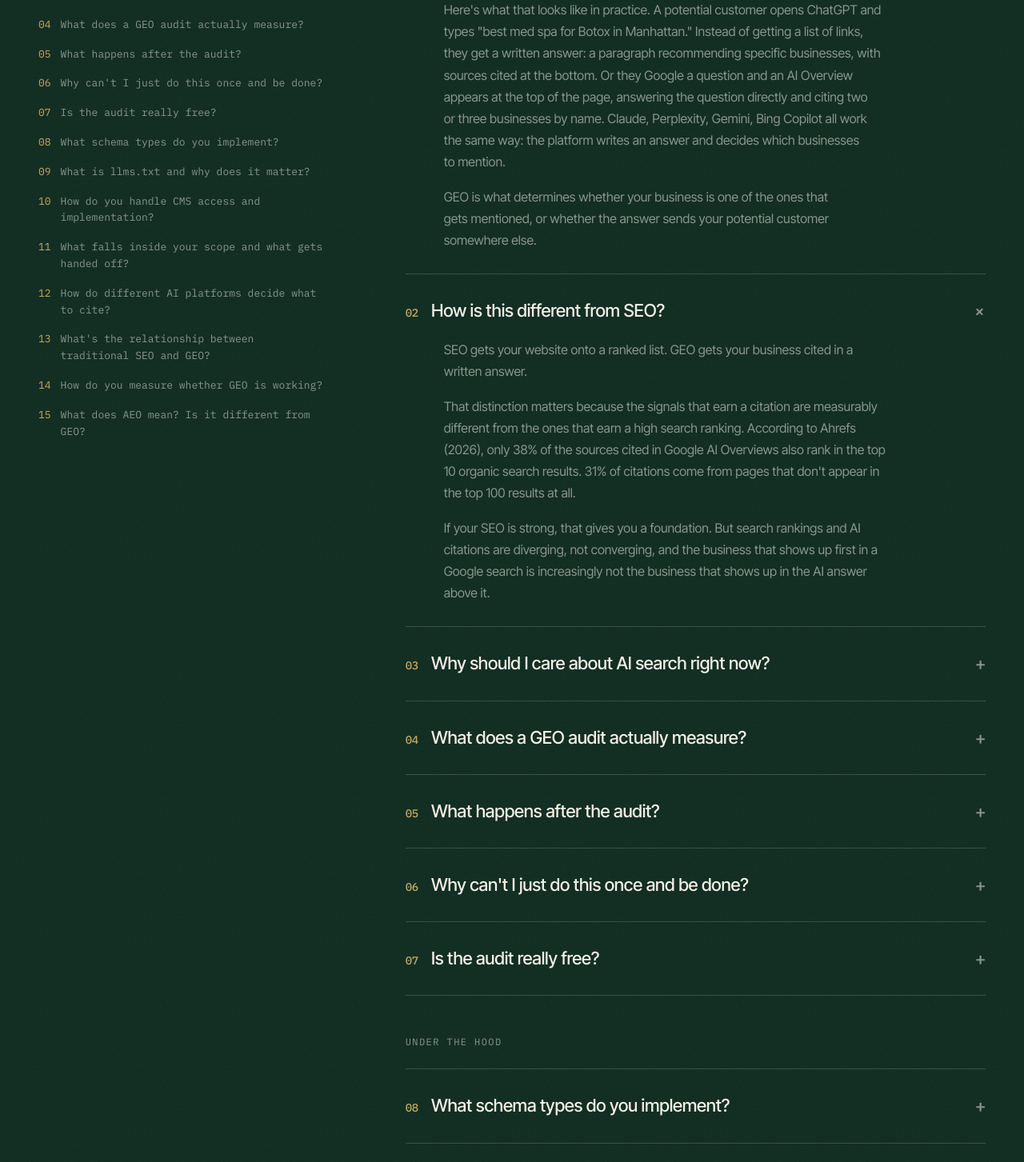
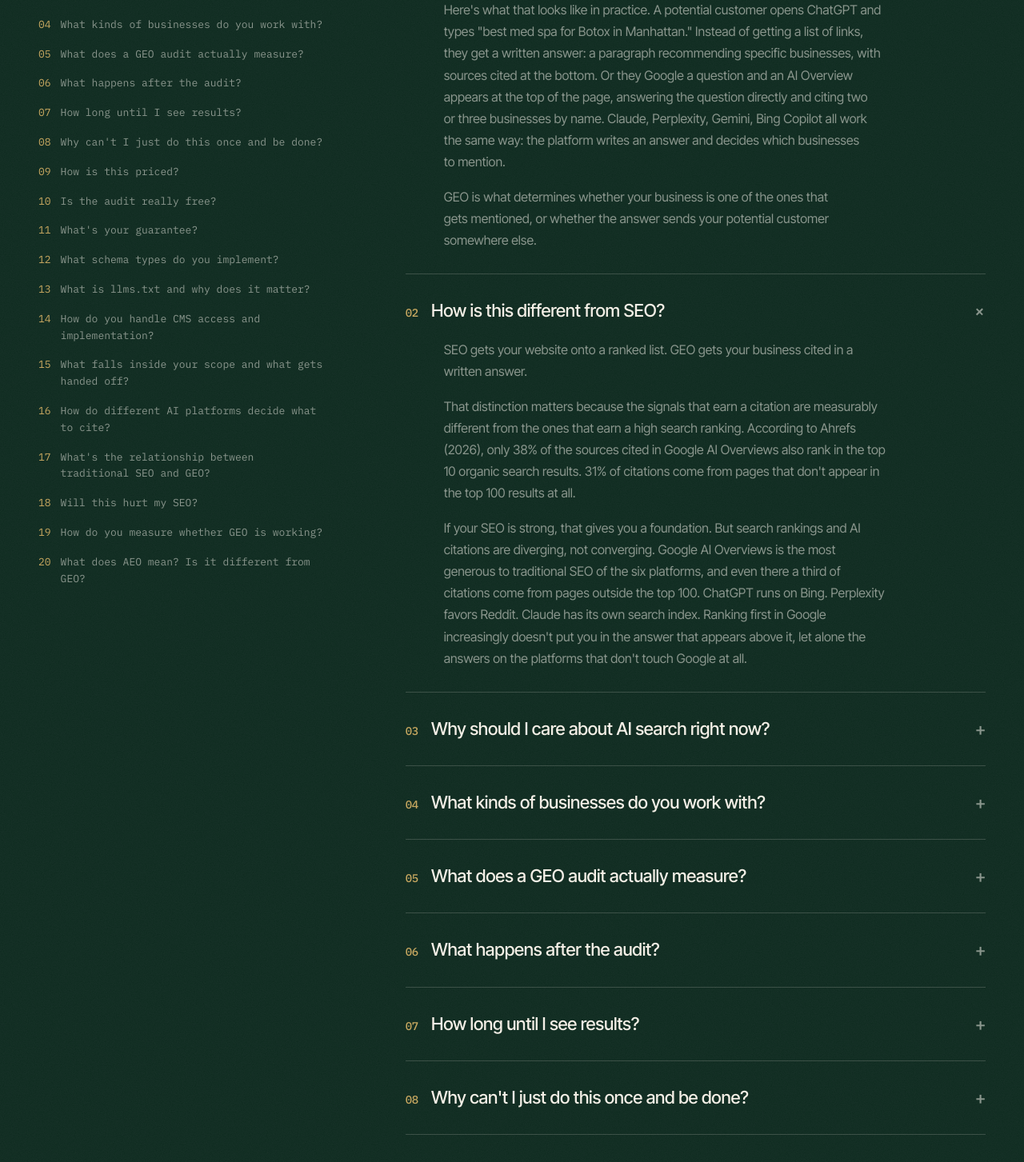
Before and after one commit to InvisibleJaguar90/forecite-site, a React (Vite) app: page /faq in a window 1280 px wide. Shown: the part 666-2119 px from the top of the page at 80% size. Built offline with nearby package versions, Linux system fonts and the light colour scheme.

Commit message:
FAQ: broaden beyond Google AIO, add 5 questions, honest-version rewrites; Footer: Services replaces Verticals; Home: flip SEO teaser stat

```diff
--- a/src/components/Footer.jsx
+++ b/src/components/Footer.jsx
@@ -9,7 +9,7 @@ const SITEMAP = [
   { to: '/contact', label: 'Contact' },
 ];
 
-const VERTICALS = ['Med spa', 'Dental', 'Dermatology', 'Cosmetic surgery', 'Concierge medicine'];
+const SERVICES = ['Audit', 'Implementation', 'Adaptation'];
 const ENGINES = ['ChatGPT', 'Claude', 'Google AI Overviews', 'Perplexity', 'Gemini', 'Bing Copilot'];
 
 export default function Footer() {
@@ -83,9 +83,9 @@ export default function Footer() {
               fontSize: 11,
             }}
           >
-            Verticals
+            Services
           </div>
-          {VERTICALS.map((v) => (
+          {SERVICES.map((v) => (
             <div key={v} style={{ marginBottom: 6 }}>
               {v}
             </div>
--- a/src/pages/FAQ.jsx
+++ b/src/pages/FAQ.jsx
@@ -16,15 +16,23 @@ const FAQS_MAIN = [
     a: [
       'SEO gets your website onto a ranked list. GEO gets your business cited in a written answer.',
       "That distinction matters because the signals that earn a citation are measurably different from the ones that earn a high search ranking. According to Ahrefs (2026), only 38% of the sources cited in Google AI Overviews also rank in the top 10 organic search results. 31% of citations come from pages that don't appear in the top 100 results at all.",
-      'If your SEO is strong, that gives you a foundation. But search rankings and AI citations are diverging, not converging, and the business that shows up first in a Google search is increasingly not the business that shows up in the AI answer above it.',
+      'If your SEO is strong, that gives you a foundation. But search rankings and AI citations are diverging, not converging. Google AI Overviews is the most generous to traditional SEO of the six platforms, and even there a third of citations come from pages outside the top 100. ChatGPT runs on Bing. Perplexity favors Reddit. Claude has its own search index. Ranking first in Google increasingly doesn\'t put you in the answer that appears above it, let alone the answers on the platforms that don\'t touch Google at all.',
     ],
   },
   {
     q: 'Why should I care about AI search right now?',
     a: [
-      'Because your customers are already using it. According to Yext (2026), 47% of US adults used AI to find a local business in the past month. Among households earning over $150,000, AI has overtaken Google as the primary starting point for local business discovery.',
-      'At the same time, AI Overviews now appear on 48% of all tracked Google searches in the US, according to BrightEdge (2026). In healthcare, that number is 88%. When an AI Overview appears, organic click-through rates drop 61%, according to Seer Interactive (2025). The traffic that used to come from ranking well is being absorbed by AI answers.',
+      'Because your customers are already using it. According to Yext (2026), 47% of US adults used AI to find a local business in the past month. Among households earning over $150,000, AI has overtaken Google as the starting point for local business discovery, by 53% to 49%.',
+      'At the same time, AI Overviews now appear on 48% of all tracked Google searches in the US, up from 30% a year earlier (BrightEdge, 2026). In healthcare specifically, that number is 88%. When an AI Overview appears above standard search results, organic click-through rates on those results drop 61% (Seer Interactive, 2025). The traffic that used to come from ranking well is being absorbed by AI answers, and the trend is steepening, not levelling off.',
       "But here's the other side of that number: brands that are cited in AI Overviews earn 35% more clicks than uncited competitors on the same search (Seer Interactive, 2025). AI search is redistributing attention, and the businesses that show up in the answer are the ones capturing it.",
+    ],
+  },
+  {
+    q: 'What kinds of businesses do you work with?',
+    a: [
+      'Professional services businesses where AI search recommendations are starting to drive qualified leads. That includes medical and aesthetic practices (med spas, dental, dermatology, cosmetic surgery, concierge medicine), law firms, financial advisors, and other regulated or trust-dependent professional services.',
+      "The common thread: high-consideration purchases where customers research before they commit, which means they're asking AI platforms questions like \"best [X] in [city]\" or \"how do I find a good [Y].\" If your business is what AI should be recommending in answer to those questions but isn't, our work applies.",
+      "If you're outside professional services and you're seeing AI-driven discovery in your category, talk to us anyway. The methodology generalizes.",
     ],
   },
   {
@@ -44,6 +52,14 @@ const FAQS_MAIN = [
     ],
   },
   {
+    q: 'How long until I see results?',
+    a: [
+      'It depends on what gets fixed and which platform. Schema markup, llms.txt, and other technical changes show up in days to weeks as crawlers re-index. Content rewrites and new FAQ pages start appearing in AI answers over weeks to months. Brand authority work (Wikidata entities, off-site signals, review velocity) compounds over 3-6 months and keeps building from there.',
+      'The fastest changes show in your re-audit score within the first quarter. The slowest ones build durable competitive moats and keep working for a year or more.',
+      "The businesses that get visible quickly are the ones whose work targets the actual gaps. Generic checklists waste months. The audit-first approach is what makes sure the first quarter's work is the work that matters.",
+    ],
+  },
+  {
     q: "Why can't I just do this once and be done?",
     a: [
       "Because the platforms change how they select sources constantly. A schema format that worked in January gets deprecated by March. Google adjusts how AI Overviews selects citations. A new platform gains traction and starts pulling from sources the others ignore.",
@@ -52,9 +68,27 @@ const FAQS_MAIN = [
     ],
   },
   {
+    q: 'How is this priced?',
+    a: [
+      'The audit is free. After that, pricing is project-scoped because the work is.',
+      'Implementation is a one-time engagement priced against what your audit found. A site that needs schema and llms.txt only is a different scope than a site that also needs content rewrites across 30 pages and Wikidata entity creation.',
+      "Adaptation is a monthly retainer that covers ongoing platform tracking, content updates, and quarterly re-audits. Retainer size scales with implementation work and the rate of change in your industry.",
+      "We scope after the audit because that's when we know what the work actually is. Specifics come on the walkthrough call.",
+    ],
+  },
+  {
     q: 'Is the audit really free?',
     a: [
-      "Yes. No strings, no deposit, no commitment. You get the full six-category score, the ranked findings, and a walkthrough call. If the findings make the case for working together, we'll talk about next steps. If not, you still have the audit.",
+      'Yes. No strings, no deposit, no commitment. You get the full six-category score, the ranked findings, and a walkthrough call.',
+      "The honest version: we offer a free audit because seeing your specific gaps is more persuasive than any pitch. If the findings make the case for working together, we'll talk about next steps. If not, you keep the audit and we move on.",
+    ],
+  },
+  {
+    q: "What's your guarantee?",
+    a: [
+      "We don't guarantee a specific GEO score, and any agency that does is making a promise they can't keep. The platforms decide who they cite, not us, and the methodology that drives those decisions changes constantly.",
+      'What we do guarantee: every recommendation in your audit is grounded in what we measured, not in a generic checklist. The work specified in your engagement gets done on the timeline we agreed to. The quarterly re-audit measures real progress against the prior baseline. If a recommendation we shipped didn\'t move what it was supposed to move, we revisit it at no additional cost.',
+      "The honest version: most of what makes GEO work is the same patient compounding that makes any marketing channel work. The businesses that get visible are the ones whose work targets actual gaps and stays consistent through the platform changes. We're not selling magic. We're selling the discipline that gets to the magic.",
     ],
   },
 ];
@@ -104,6 +138,14 @@ const FAQS_TECHNICAL = [
       'They share a foundation. A well-built site with clean HTML, fast load times, proper heading structure, and quality content gives you a head start on both. Server-side rendering helps, because AI crawlers can read the HTML without executing JavaScript. Strong Core Web Vitals and an established domain are useful baselines.',
       'Where they diverge is in what earns visibility. SEO operates on backlinks, keyword relevance, and ranking algorithms. GEO operates on structured data, entity verification, content citability, and platform-specific signals. According to Ahrefs (2026), 31% of URLs cited in AI Overviews come from pages outside the top 100 organic results. A site can rank first in traditional search and still be absent from the AI answer above it.',
       "If you already have an SEO provider doing good work, GEO complements it. We address the layer that traditional SEO doesn't cover.",
+    ],
+  },
+  {
+    q: 'Will this hurt my SEO?',
+    a: [
+      'No. Nothing GEO does conflicts with traditional SEO, and most of it strengthens the foundation both rely on.',
+      "Schema markup makes content easier for both search engines and AI platforms to parse. Author attribution and bio pages improve E-E-A-T signals that Google's organic rankings already weight heavily. Faster page speed, cleaner HTML, and proper canonical tags help every crawler. Content rewrites for citability make pages clearer for human readers and better at answering specific questions, which is what Google's helpful-content updates have been rewarding for years.",
+      "If you have an SEO provider doing good work, GEO complements it rather than competing with it. We address the layer traditional SEO doesn't cover: structured data depth, AI crawler access, entity verification, and platform-specific signals. The two practices share more foundation than they don't.",
     ],
   },
   {
--- a/src/pages/Home.jsx
+++ b/src/pages/Home.jsx
@@ -17,7 +17,7 @@ const SERVICES = [
 
 const FAQ_TEASER = [
   ['What is GEO?', "GEO stands for generative engine optimization. It's the practice of making your business visible in AI search, so when a potential customer asks ChatGPT or Google AI Overviews a question you should be answering, your business is one of the sources cited in the response."],
-  ['How is this different from SEO?', 'SEO gets your website onto a ranked list. GEO gets your business cited in a written answer. According to Ahrefs (2026), only 38% of the sources cited in AI Overviews also rank in the top 10 search results. Your search ranking and your AI visibility are two different things.'],
+  ['How is this different from SEO?', "SEO gets your website onto a ranked list. GEO gets your business cited in a written answer. According to Ahrefs (2026), 62% of AI Overview citations come from sources outside Google's top 10. Your search ranking and your AI visibility are two different things."],
   ['Why should I care right now?', "Brands cited in AI Overviews earn 35% more clicks than uncited competitors on the same search (Seer Interactive, 2025). At the same time, 47% of US adults used AI to find a local business in the past month (Yext, 2026). Most businesses haven't caught up to this shift yet. The ones that move first will own the citations their competitors spend years trying to earn back."],
 ];
 
```
